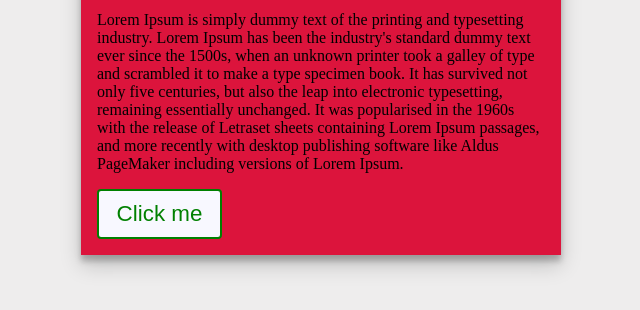
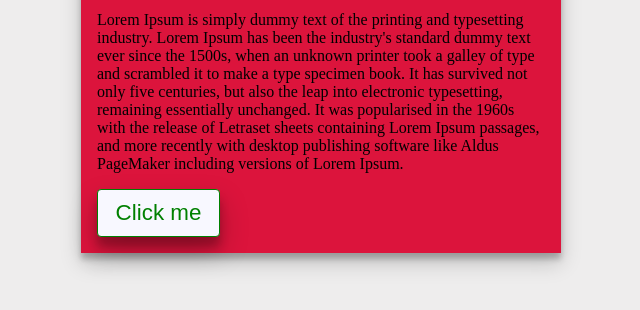
Before and after one commit to daweed93/magic-of-github, a plain HTML site: page HtmlPage.html in a window 1280 px wide. In both pictures the pointer is over the button "Click me". Shown: the part 224-534 px from the top of the page, without its empty margins (319-959 px from the left). Drawn offline with Linux system fonts and the light colour scheme.

Commit message:
nothing big
just shadows

```diff
--- a/StyleSheet.css
+++ b/StyleSheet.css
@@ -36,7 +36,8 @@ button {
 			color: green;
 		}
 	button:hover {
-		border: 0.095em solid green;
+		border: 0.083em solid green;
+		box-shadow: 0 14px 28px rgba(0,0,0,0.25), 0 10px 10px rgba(0,0,0,0.22);
 	}
 
 .shadow {
```
